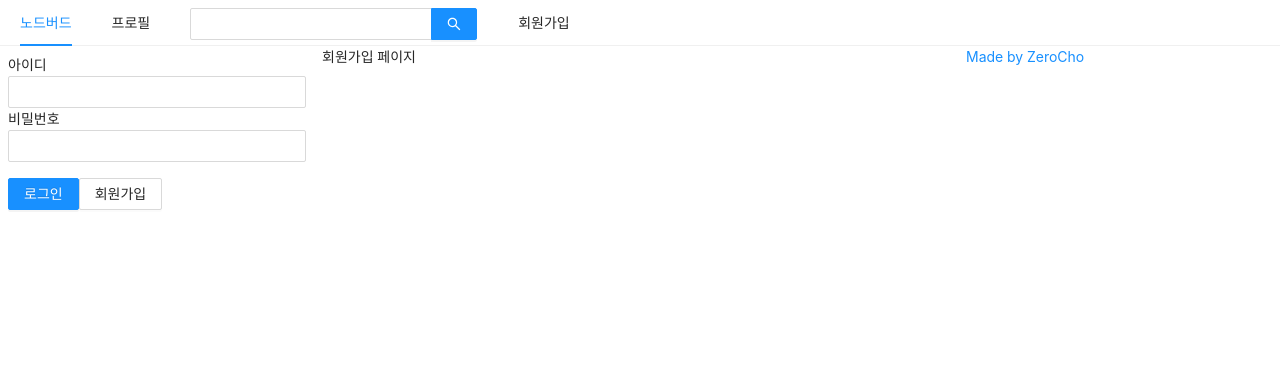
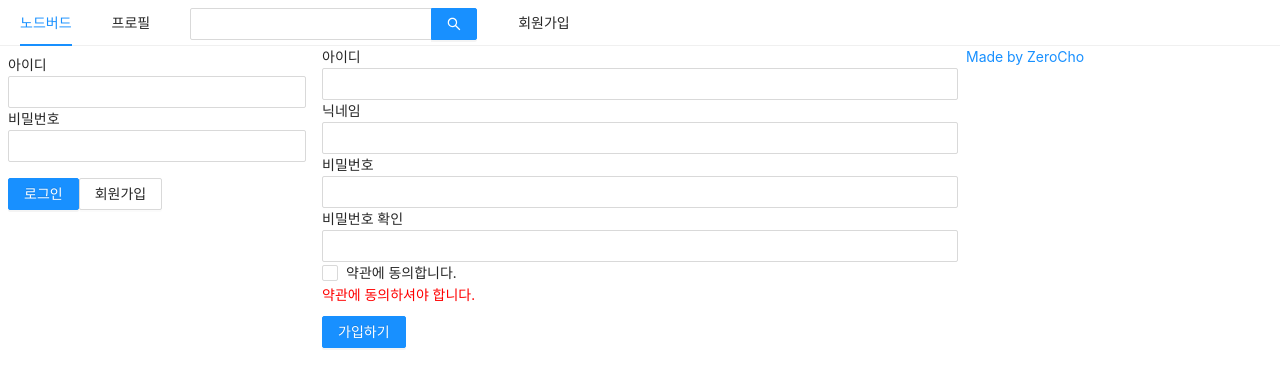
Before and after one commit to kimja7045/nextjs-learning, a Next.js app in the folder front/: page /signup in a window 1280 px wide. Shown: the top 386 px of the page. Built offline with nearby package versions, Linux system fonts and the light colour scheme.

Commit message:
Add signUp form, useInput

```diff
--- a/front/components/LoginForm.js
+++ b/front/components/LoginForm.js
@@ -2,6 +2,8 @@ import React, { useState, useCallback, useMemo } from 'react';
 import { Button, Form, Input } from 'antd';
 import Link from 'next/link';
 import styled from 'styled-components';
+import PropTypes from 'prop-types'
+import useInput from "../hooks/useInput";
 
 const ButtonWrapper = styled.div`
   margin-top: 16px;
@@ -12,17 +14,10 @@ const FormWrapper = styled(Form)`
 `
 
 const LoginForm = ({ setIsLoggedIn }) => {
-  const [id, setId] = useState('');
-  const [password, setPassword] = useState('');
-  const [passwordCheck, onChangePasswordCheck] = useState('');
-
-  const onChangeId = useCallback((e) => {
-    setId(e.target.value);
-  }, []);
-
-  const onChangePassword = useCallback((e) => {
-    setPassword(e.target.value);
-  }, []);
+  // const [id, setId] = useState('');
+  const [id, onChangeId] = useInput('');
+  const [password, onChangePassword] = useInput('');
+  const [passwordCheck, onChangePasswordCheck] = useInput('');
 
   // const style = useMemo(() => ({marginTop: 10}), [])
 
@@ -62,4 +57,8 @@ const LoginForm = ({ setIsLoggedIn }) => {
   );
 };
 
+LoginForm.propTypes = {
+  setIsLoggedIn: PropTypes.func.isRequired
+}
+
 export default LoginForm;
--- /dev/null
+++ b/front/hooks/useInput.js
@@ -0,0 +1,13 @@
+import {useState, useCallback} from "react";
+
+const useInput = (initialValue = null) => {
+    const [value, setValue] = useState(initialValue);
+
+    const handler = useCallback((e) => {
+        setValue(e.target.value);
+    }, []);
+
+    return [value, handler]
+}
+
+export default useInput
--- a/front/pages/signup.js
+++ b/front/pages/signup.js
@@ -1,16 +1,88 @@
-import React from "react";
+import React, { useCallback, useState } from "react";
 import AppLayout from "../components/AppLayout";
 import Head from "next/head";
+import {Form, Input, Checkbox, Button} from "antd";
+import useInput from "../hooks/useInput";
+import styled from "styled-components";
+
+const ErrorMessage = styled.div`
+  color: red
+`
 
 const SignUp = () => {
-  return (
-    <>
-      <Head>
-        <title>회원가입 | NodeBird</title>
-      </Head>
-      <AppLayout>회원가입 페이지</AppLayout>
-    </>
-  );
+    const [id, onChangeId] = useInput('')
+    const [nickname, onChangeNickname] = useInput('')
+    const [password, onChangePassword] = useInput('')
+    const [passwordCheck, setPasswordCheck]   = useState('')
+    const [passwordError, setPasswordError]   = useState(false)
+    const [term, setTerm]   = useState('')
+    const [termError, setTermError]   = useState(true)
+
+    const onSubmit = useCallback(()=>{
+        if(password !== passwordCheck){
+            return setPasswordError(true)
+        }
+        if(!term){
+            return setTermError(true)
+        }
+        console.log(id, nickname, password)
+    },[id, nickname, password, passwordCheck, term])
+
+
+    const onChangeTerm = useCallback((e)=>{
+        setTerm(e.target.checked)
+        setTermError(false)
+    },[])
+
+    const onChangePasswordCheck = useCallback((e)=>{
+        setPasswordCheck(e.target.value)
+        setPasswordError(e.target.value !== password)
+    },[passwordCheck])
+
+
+    return (
+        <AppLayout>
+            <Head>
+                <title>회원가입 | NodeBird</title>
+            </Head>
+            <Form onFinish={onSubmit}>
+                <div>
+                    <label htmlFor={'user-id'}>아이디</label>
+                    <br/>
+                    <Input name={'user-id'} value={id} required onChange={onChangeId}/>
+                </div>
+                <div>
+                    <label htmlFor={'user-nick'}>닉네임</label>
+                    <br/>
+                    <Input name={'user-nick'} value={nickname} required onChange={onChangeNickname}/>
+                </div>
+                <div>
+                    <label htmlFor={'user-password'}>비밀번호</label>
+                    <br/>
+                    <Input name={'user-password'} type={'password'} value={password} required onChange={onChangePassword}/>
+                </div>
+                <div>
+                    <label htmlFor={'user-password-check'}>비밀번호 확인</label>
+                    <br/>
+                    <Input
+                        name={'user-password-check'}
+                        type={'password'}
+                        value={passwordCheck}
+                        required
+                        onChange={onChangePasswordCheck}/>
+                    {passwordError && <ErrorMessage>비밀번호가 일치하지 않습니다.</ErrorMessage>}
+                </div>
+                <div>
+                    <Checkbox name={'user-term'} checked={term} onChange={onChangeTerm}>약관에 동의합니다.</Checkbox>
+                    {termError && <ErrorMessage>약관에 동의하셔야 합니다.</ErrorMessage>}
+                </div>
+
+                <div style={{marginTop: 10}}>
+                    <Button type={'primary'} htmlType={'submit'}>가입하기</Button>
+                </div>
+            </Form>
+        </AppLayout>
+    );
 };
 
 export default SignUp;
```
Also changed, not shown: front/components/FollowList.js (added, +31 -0 lines), front/components/NicknameEditForm.js (added, +14 -0 lines), front/pages/profile.js (+8 -1 lines).
